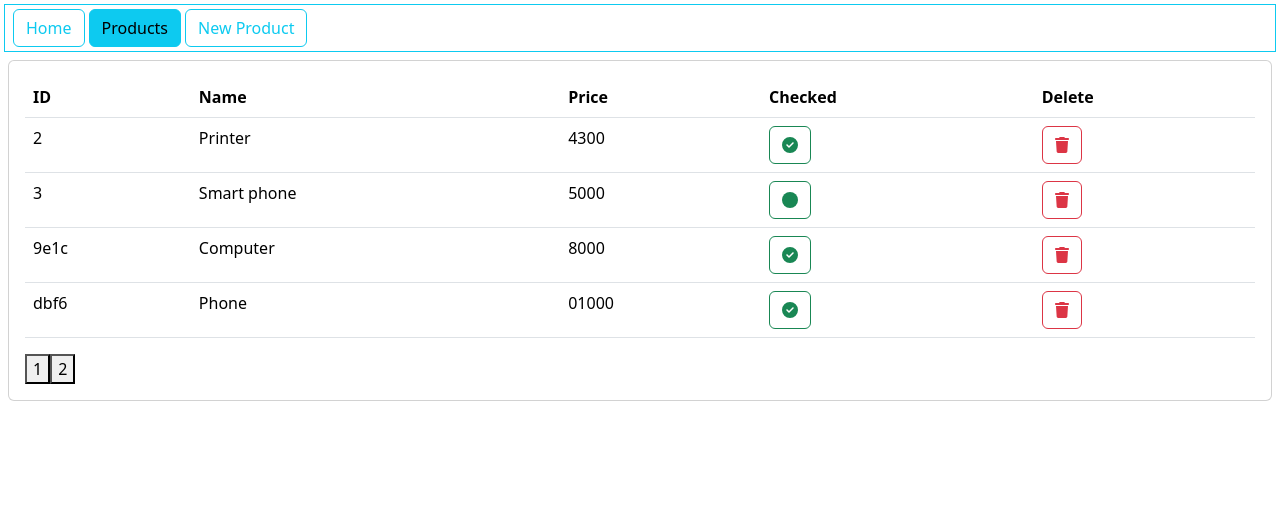
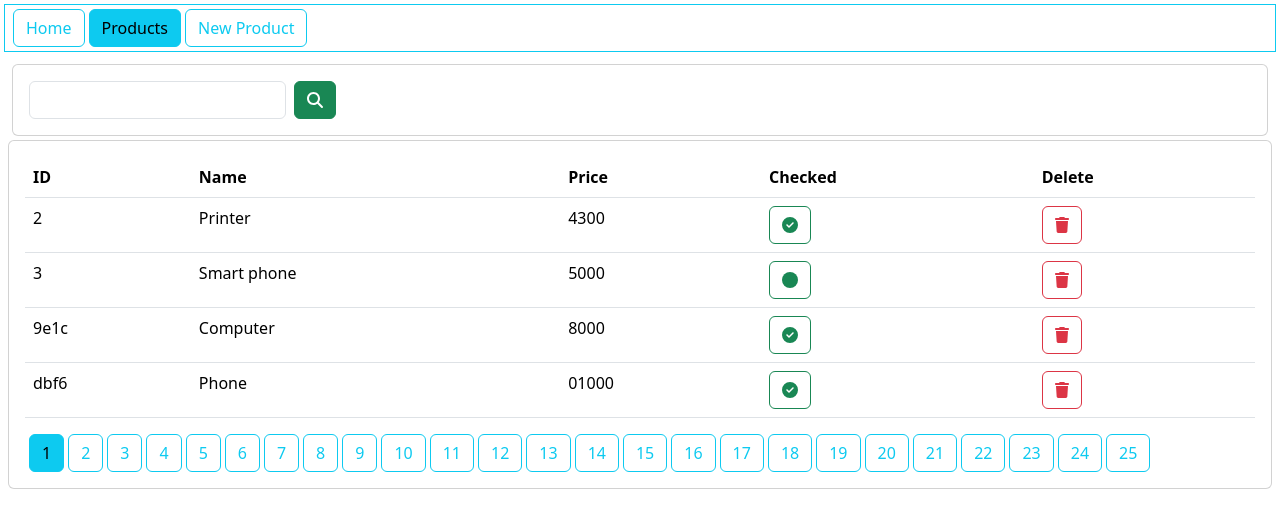
Before and after one commit to Merou1/Products-Management-React-JsonServer-Crud-App, a React (Create React App) app: page /products in a window 1280 px wide. Shown: the top 528 px of the page. Built offline with nearby package versions, Linux system fonts and the light colour scheme; data requests are answered from the project's data file.

Commit message:
first commit

```diff
--- a/src/Components/Products.js
+++ b/src/Components/Products.js
@@ -1,58 +1,87 @@
 import { useEffect, useState } from "react";
 import { FontAwesomeIcon } from "@fortawesome/react-fontawesome";
-import { faCheck, faCheckCircle, faCircle, faTrash } from "@fortawesome/free-solid-svg-icons";
+import {
+  faCheck,
+  faCheckCircle,
+  faCircle,
+  faSearch,
+  faTrash,
+} from "@fortawesome/free-solid-svg-icons";
 import axios from "axios";
 import { deleteProduct, getProducts, checkProduct } from "../app/app";
 
 const Products = () => {
-    const[state,setState]=useState({
-        products:[],
-        currentPage:1,
-        pageSize:4,
-        keyword:"",
-        totalPages:0
-    })
-    useEffect(()=>{
-        handleGetProducts(state.keyword,state.currentPage,state.pageSize);
-    },[])
+  const [state, setState] = useState({
+    products: [],
+    currentPage: 1,
+    pageSize: 4,
+    keyword: "",
+    totalPages: 0,
+  });
+  useEffect(() => {
+    handleGetProducts(state.keyword, state.currentPage, state.pageSize);
+  }, []);
 
-    const handleGetProducts=(keyword,page,size)=>{
-        getProducts(keyword,page,size)
-        .then(resp=>{
-            const totalElements=resp.headers['x-total-count']
-            console.log(parseInt(totalElements))
-            let totalPages=Math.floor(totalElements/size)
-            if(totalElements%size!==0) ++totalPages
+  const handleGetProducts = (keyword, page, size) => {
+    getProducts(keyword, page, size)
+      .then((resp) => {
+        const totalElements = 100;
+        let totalPages = Math.floor(totalElements / size);
+        if (totalElements % size !== 0) ++totalPages;
         setState({
           products: resp.data,
-                keyword:keyword,
-                currentPage:page,
-                pageSize:size,
-                totalPages:totalPages
+          keyword: keyword,
+          currentPage: page,
+          pageSize: size,
+          totalPages: totalPages,
         });
-        }).catch(e=>console.log(e))
+      })
+      .catch((e) => console.log(e));
+  };
+  const handleDeleteProduct = (product) => {
+    deleteProduct(product)
+      .then((resp) => {
+        const newProducts = state.products.filter((p) => p.id != product.id);
+        setState({ ...state, products: newProducts });
+      })
+      .catch((e) => console.log(e));
+  };
+  const handleCheckButton = (product) => {
+    checkProduct(product)
+      .then((resp) => {
+        const newProducts = state.products.map((p) => {
+          if (p.id == product.id) {
+            p.checked = !p.checked;
           }
-    const handleDeleteProduct=product=>{
-        deleteProduct(product).then(
-            resp=>{
-                const newProducts=state.products.filter(p=>p.id!=product.id)
-                setState({...state,products:newProducts});
-            }
-        ).catch(e=>console.log(e))
-    }
-    const handleCheckButton=product=>{
-        checkProduct(product).then(resp=>{
-        const newProducts=state.products.map(p=>{
-            if( p.id==product.id) {p.checked=!p.checked}
-            return p
+          return p;
+        });
+        setState({ ...state, products: newProducts });
       })
-        setState({...state, products:newProducts})
-    }).catch(e=>console.log(e))
-    }
+      .catch((e) => console.log(e));
+  };
+  const handleGoToPage = (page) => {
+    handleGetProducts(state.keyword, page, state.pageSize);
+  };
   return (
     <div className="p-1 m-1">
       <div className="row">
         <div className="col-md6">
+            <div className="card m-1">
+            <div className="card-body">
+                <form action="">
+                    <div className="row g-2">
+                        <div className="col-auto">
+                            <input className="form-control" type="text" />
+                        </div>
+                        <div className="col-auto">
+                            <button className="btn btn-success">
+                                <FontAwesomeIcon icon={faSearch}></FontAwesomeIcon>
+                            </button>
+                        </div>
+                    </div>
+                </form>
+            </div>
+            </div>
           <div className="card">
             <div className="card-body">
               <table className="table">
@@ -66,44 +95,63 @@ const Products = () => {
                   </tr>
                 </thead>
                 <tbody>
-                        {state.products.map(product=>{
-                            return(
+                  {state.products.map((product) => {
+                    return (
                       <tr key={product.id}>
                         <td>{product.id}</td>
                         <td>{product.name}</td>
                         <td>{product.price}</td>
-                                <td><button onClick={()=>handleCheckButton(product)} className="btn btn-outline-success">
-                                <FontAwesomeIcon icon={product.checked.toString()=="true"? faCheckCircle:faCircle}></FontAwesomeIcon>
+                        <td>
+                          <button
+                            onClick={() => handleCheckButton(product)}
+                            className="btn btn-outline-success"
+                          >
+                            <FontAwesomeIcon
+                              icon={
+                                product.checked.toString() == "true"
+                                  ? faCheckCircle
+                                  : faCircle
+                              }
+                            ></FontAwesomeIcon>
                           </button>
                         </td>
                         <td>
-                                    <button onClick={()=>handleDeleteProduct(product)} className="btn btn-outline-danger">
+                          <button
+                            onClick={() => handleDeleteProduct(product)}
+                            className="btn btn-outline-danger"
+                          >
                             <FontAwesomeIcon icon={faTrash}></FontAwesomeIcon>
                           </button>
                         </td>
                       </tr>
-                            )
-
+                    );
                   })}
                 </tbody>
               </table>
               <ul className="nav nav-pills">
-                    {
-                        new Array(state.totalPages).fill(0).map((v,index)=>{
-                            return(
+                {new Array(state.totalPages).fill(0).map((v, index) => {
+                  return (
                     <li>
-                                <button>{index+1}</button>
+                      <button
+                        onClick={()=>handleGoToPage(index + 1)}
+                        className={
+                          index + 1 == state.currentPage
+                            ? "btn btn-info ms-1"
+                            : "btn btn-outline-info ms-1"
+                        }
+                      >
+                        {index + 1}
+                      </button>
                     </li>
-                        )})
-                    }
+                  );
+                })}
               </ul>
-
             </div>
           </div>
         </div>
       </div>
-
-        </div>     );
-}
+    </div>
+  );
+};
 
 export default Products;
```
Lines whose indentation alone changed are shown as unchanged.
